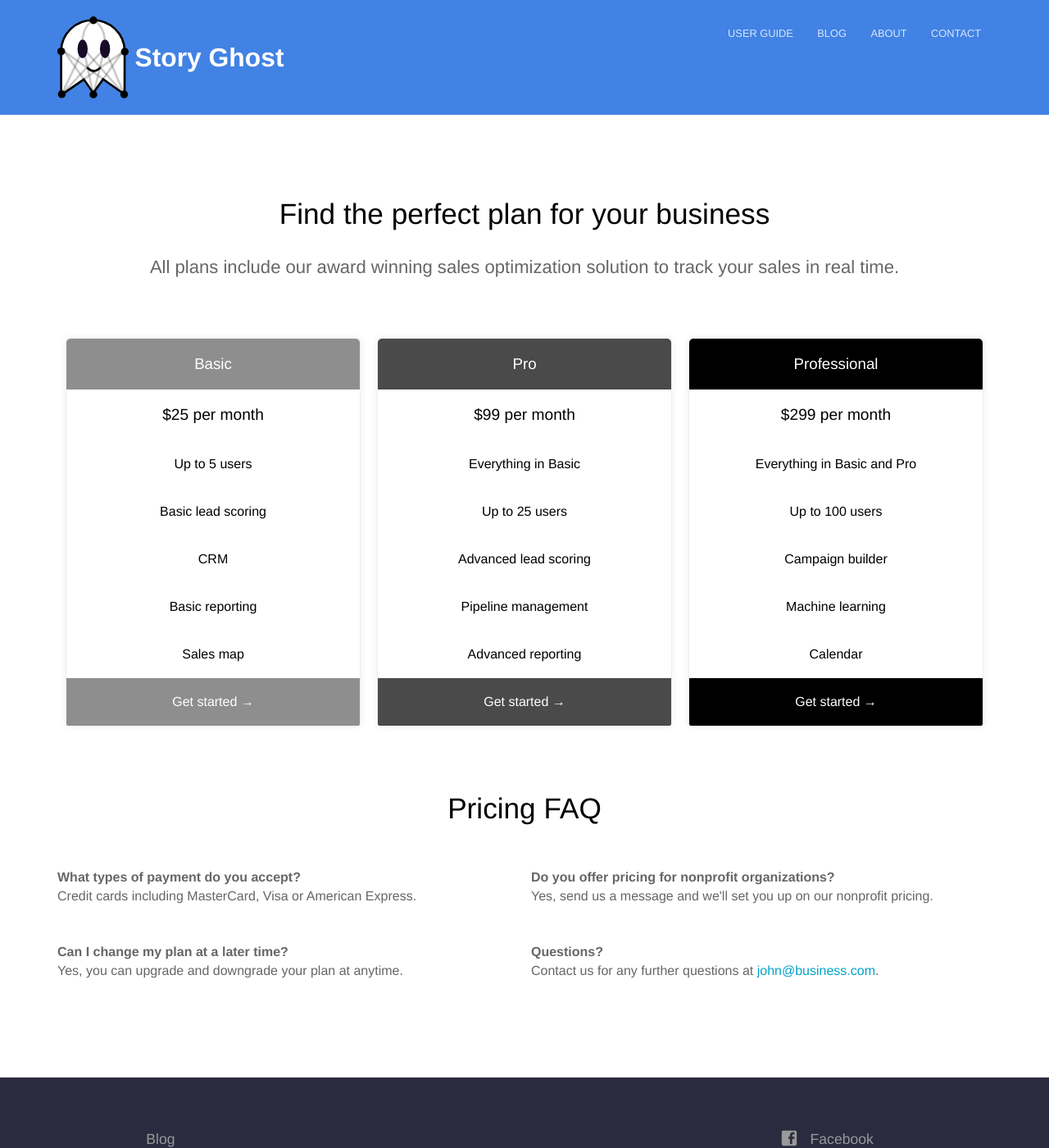
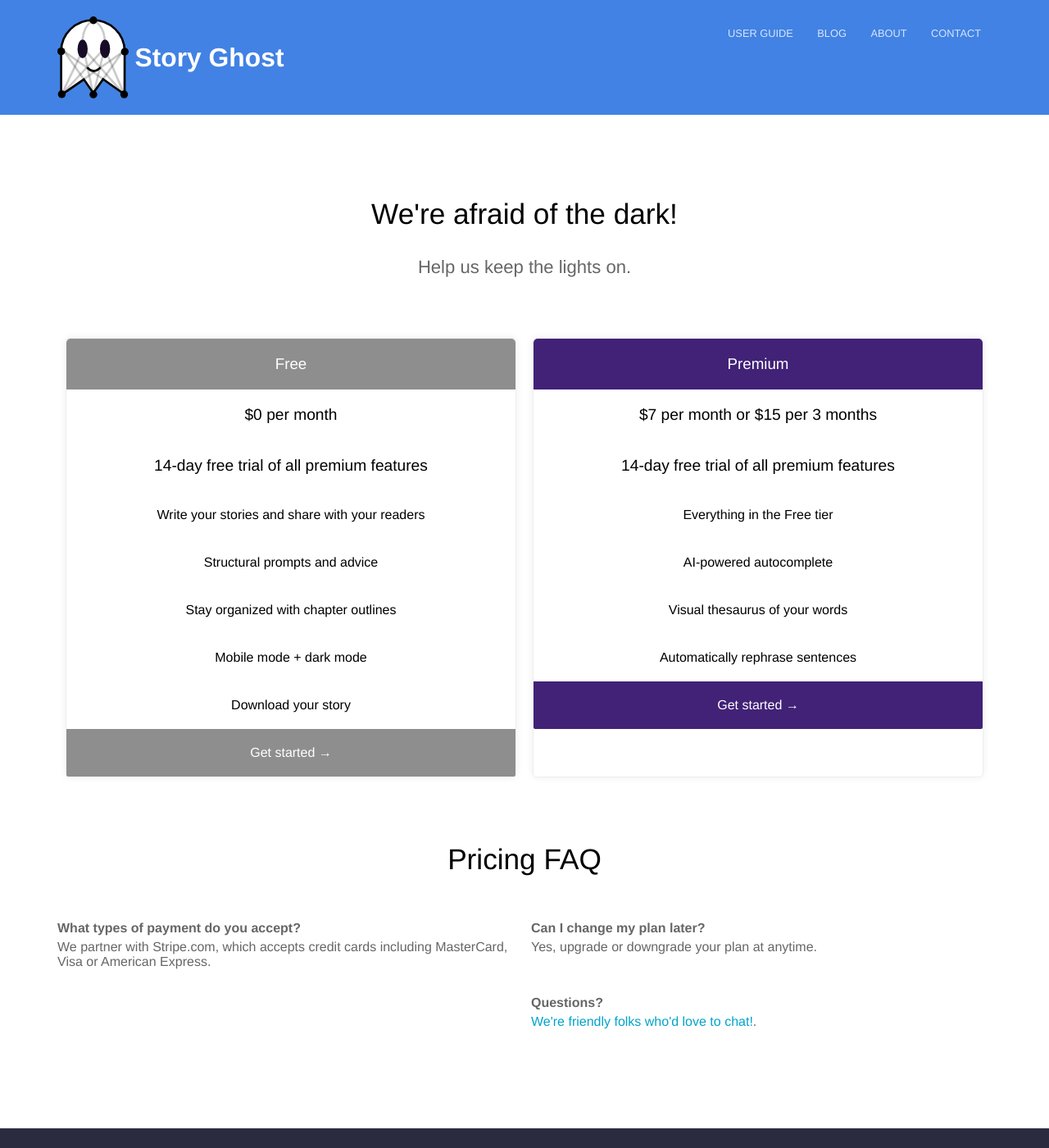
Before and after one commit to headchem/story-ghost, a Jekyll site: the page built from pricing.html, in a window 1280 px wide and 1400 px high. Shown: the whole window at 82% size. Built offline with Jekyll 4.4.1, drawn with Linux system fonts in a browser that asks for light colours.

Commit message:
update pricing page

```diff
--- a/pricing.html
+++ b/pricing.html
@@ -1,71 +1,54 @@
 ---
 title: Pricing
-heading: Find the perfect plan for your business
-description: All plans include our award winning sales optimization solution to track your sales in real time.
+heading: We're afraid of the dark!
+description: Help us keep the lights on.
 pricing_table:
-  - name: Basic
+  - name: Free
     color: "#8e8e8e"
     features:
-      - text: $25 per month
+      - text: $0 per month
         highlight: true
-      - text: Up to 5 users
+      - text: 14-day free trial of all premium features
+        highlight: true
+      - text: Write your stories and share with your readers
         highlight: false
-      - text: Basic lead scoring
+      - text: Structural prompts and advice
         highlight: false
-      - text: CRM
+      - text: Stay organized with chapter outlines
         highlight: false
-      - text: Basic reporting
+      - text: Mobile mode + dark mode
         highlight: false
-      - text: Sales map
+      - text: Download your story
         highlight: false
     call_to_action:
-      link: http://mysite.com?plan=basic
+      link: https://www.storyghost.app
       text: Get started
-  - name: Pro
-    color: "#4a4a4a"
+  - name: Premium
+    color: "#412277"
     features:
-      - text: $99 per month
+      - text: $7 per month or $15 per 3 months
         highlight: true
-      - text: Everything in Basic
+      - text: 14-day free trial of all premium features
+        highlight: true
+      - text: Everything in the Free tier
         highlight: false
-      - text: Up to 25 users
+      - text: AI-powered autocomplete
         highlight: false
-      - text: Advanced lead scoring
+      - text: Visual thesaurus of your words
         highlight: false
-      - text: Pipeline management
-        highlight: false
-      - text: Advanced reporting
+      - text: Automatically rephrase sentences
         highlight: false
     call_to_action:
-      link: http://mysite.com?plan=pro
+      link: https://www.storyghost.app
       text: Get started
-  - name: Professional
-    color: "#000000"
-    features:
-      - text: $299 per month
-        highlight: true
-      - text: Everything in Basic and Pro
-        highlight: false
-      - text: Up to 100 users
-        highlight: false
-      - text: Campaign builder
-        highlight: false
-      - text: Machine learning
-        highlight: false
-      - text: Calendar
-        highlight: false
-    call_to_action:
-      link: http://mysite.com?plan=professional
-      text: Get started
+
 faq:
   - question: What types of payment do you accept?
-    answer: Credit cards including MasterCard, Visa or American Express.
-  - question: Can I change my plan at a later time?
-    answer: Yes, you can upgrade and downgrade your plan at anytime.
-  - question: Do you offer pricing for nonprofit organizations?
-    answer: Yes, send us a message and we'll set you up on our nonprofit pricing.
+    answer: We partner with Stripe.com, which accepts credit cards including MasterCard, Visa or American Express.
+  - question: Can I change my plan later?
+    answer: Yes, upgrade or downgrade your plan at anytime.
   - question: Questions?
-    answer: Contact us for any further questions at <a href="#">john@business.com</a>.
+    answer: <a href="https://storyghost.ai/contact/">We're friendly folks who'd love to chat!</a>.
 ---
 <div class="plans">
 	{% for plan in page.pricing_table %}
```
